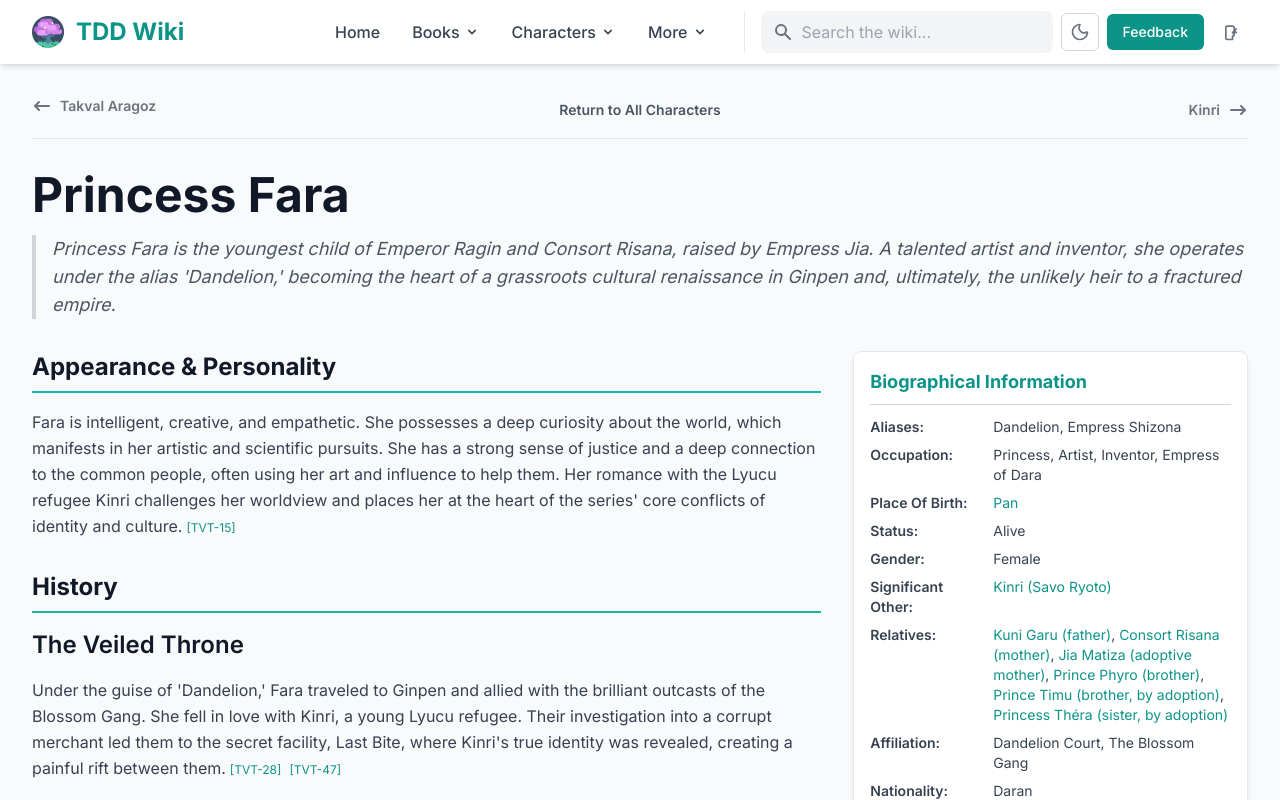
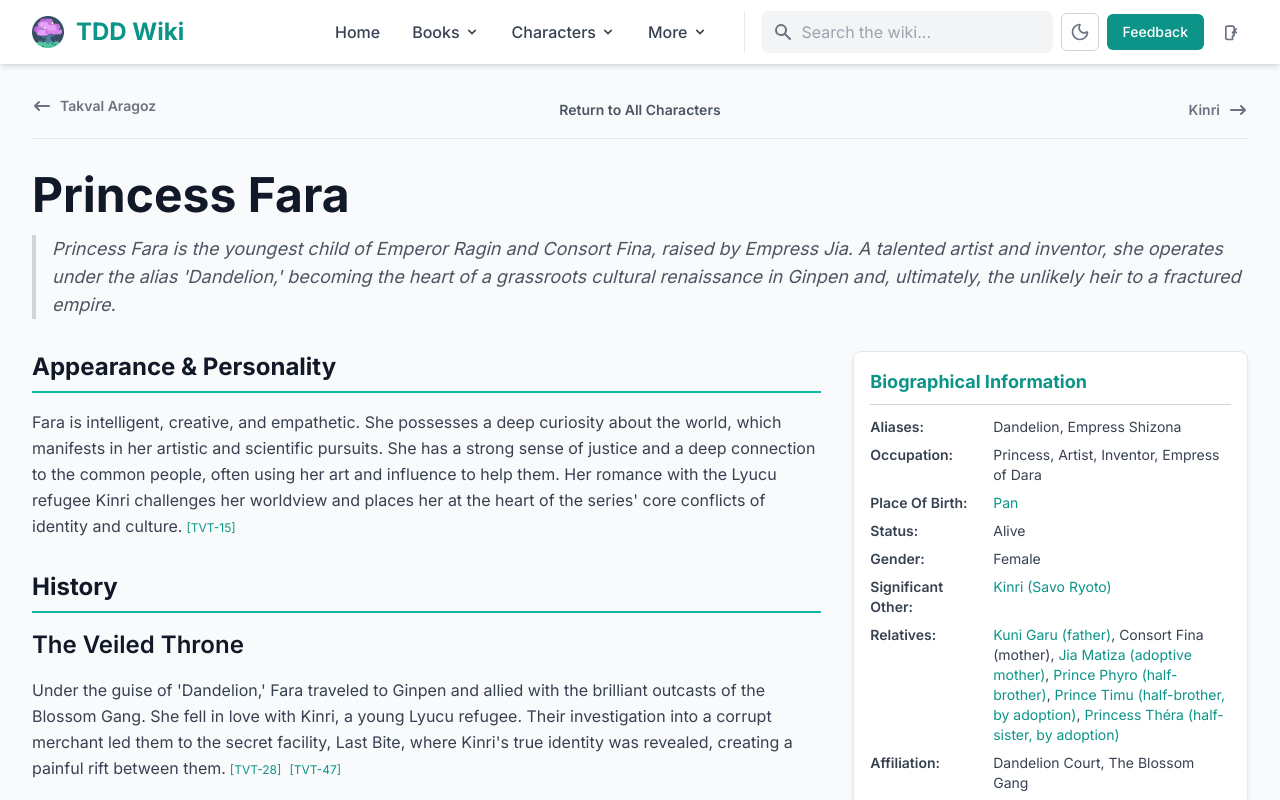
Before and after one commit to arman-101/dandelion-wiki, a Next.js app: page /characters/princess-fara in a window 1280 px wide. Shown: the top 800 px of the page. Built offline with nearby package versions, Linux system fonts and the light colour scheme.

Commit message:
compared and updated pages to wikies for more accuracy

```diff
--- a/app/characters/gin-mazoti/page.tsx
+++ b/app/characters/gin-mazoti/page.tsx
@@ -12,7 +12,7 @@ const characterData: Character = {
     infoBox: {
         aliases: "Marshal Gin, Queen of Rima and Faça, Queen of Géjira",
         occupation: "Dockworker, Quartermaster, Marshal, Queen",
-        placeOfBirth: { text: "Dimushi", link: "/places/dimushi" },
+        placeOfBirth: "Dimushi, Amu",
         status: "Deceased",
         gender: "Female",
         significantOther: [
--- a/app/characters/jia-matiza/page.tsx
+++ b/app/characters/jia-matiza/page.tsx
@@ -10,18 +10,23 @@ const characterData: Character = {
     infoBox: {
         aliases: "Empress Jia, Dowager Empress, Regent",
         occupation: "Herbalist, Scholar, Empress of Dara, Regent",
-        placeOfBirth: { text: "Zudi", link: "/places/zudi" },
+        placeOfBirth: { text: "Faca", link: "/places/faca" },
         status: "Alive",
         gender: "Female",
-        significantOther: { text: "Kuni Garu", link: "/characters/kuni-garu" },
+        significantOther: [
+            { text: "Kuni Garu (husband)", link: "/characters/kuni-garu" },
+            { text: "Otho Krin (lover)", link: "" }
+        ],
         relatives: [
+            { text: "Gilo Matiza (father)", link: "" },
+            { text: "Lu (mother)", link: "" },
             { text: "Prince Timu (son)", link: "/characters/prince-timu" },
             { text: "Princess Théra (daughter)", link: "/characters/princess-thera" },
             { text: "Prince Phyro (son, by adoption)", link: "/characters/prince-phyro" },
             { text: "Princess Fara (daughter, by adoption)", link: "/characters/princess-fara" }
         ],
         affiliation: "House of Garu, Dandelion Court",
-        nationality: { text: "Cocru", link: "/places/cocru" },
+        nationality: { text: "Faca", link: "/places/faca" },
         firstAppeared: { text: "The Grace of Kings", link: "/books/the-grace-of-kings" },
         lastAppeared: { text: "Speaking Bones", link: "/books/speaking-bones" }
     },
--- a/app/characters/kuni-garu/page.tsx
+++ b/app/characters/kuni-garu/page.tsx
@@ -16,6 +16,7 @@ const characterData: Character = {
         significantOther: [
             { text: "Jia Matiza", link: "/characters/jia-matiza" },
             { text: "Consort Risana", link: "/characters/consort-risana" },
+            { text: "Consort Fina", link: "" },
         ],
         relatives: [
             { text: "Féso Garu (father)", link: "" },
--- a/app/characters/mata-zyndu/page.tsx
+++ b/app/characters/mata-zyndu/page.tsx
@@ -19,6 +19,7 @@ const characterData: Character = {
         ],
         relatives: [
             { text: "Dazu Zyndu (grandfather)", link: "" },
+            { text: "Shiru Zyndu (father)", link: "" },
             { text: "Phin Zyndu (uncle)", link: "/characters/phin-zyndu" },
             { text: "Soto Zyndu (aunt)", link: "/characters/soto-zyndu" }
         ],
--- a/app/characters/princess-fara/page.tsx
+++ b/app/characters/princess-fara/page.tsx
@@ -8,7 +8,7 @@ import PrincessFaraClient from './PrincessFaraClient';
 
 const characterData: Character = {
     name: "Princess Fara",
-    introduction: "Princess Fara is the youngest child of Emperor Ragin and Consort Risana, raised by Empress Jia. A talented artist and inventor, she operates under the alias 'Dandelion,' becoming the heart of a grassroots cultural renaissance in Ginpen and, ultimately, the unlikely heir to a fractured empire.",
+    introduction: "Princess Fara is the youngest child of Emperor Ragin and Consort Fina, raised by Empress Jia. A talented artist and inventor, she operates under the alias 'Dandelion,' becoming the heart of a grassroots cultural renaissance in Ginpen and, ultimately, the unlikely heir to a fractured empire.",
     infoBox: {
         aliases: "Dandelion, Empress Shizona",
         occupation: "Princess, Artist, Inventor, Empress of Dara",
@@ -18,11 +18,11 @@ const characterData: Character = {
         significantOther: { text: "Kinri (Savo Ryoto)", link: "/characters/kinri" },
         relatives: [
             { text: "Kuni Garu (father)", link: "/characters/kuni-garu" },
-            { text: "Consort Risana (mother)", link: "/characters/consort-risana" },
+            { text: "Consort Fina (mother)", link: "" },
             { text: "Jia Matiza (adoptive mother)", link: "/characters/jia-matiza" },
-            { text: "Prince Phyro (brother)", link: "/characters/prince-phyro" },
-            { text: "Prince Timu (brother, by adoption)", link: "/characters/prince-timu" },
-            { text: "Princess Théra (sister, by adoption)", link: "/characters/princess-thera" }
+            { text: "Prince Phyro (half-brother)", link: "/characters/prince-phyro" },
+            { text: "Prince Timu (half-brother, by adoption)", link: "/characters/prince-timu" },
+            { text: "Princess Théra (half-sister, by adoption)", link: "/characters/princess-thera" }
         ],
         affiliation: "Dandelion Court, The Blossom Gang",
         nationality: "Daran",
--- a/app/data/wiki-data.ts
+++ b/app/data/wiki-data.ts
@@ -109,7 +109,7 @@ export const ALL_CHARACTERS_DATA = [
     { name: "Pon Naye", description: "A courageous Dara airship commander who makes a heroic sacrifice in the first battle against the Lyucu.", image: "/characters/pon-naye.png", link: "/characters/pon-naye" },
     { name: "Takval Aragoz", description: "A prince of the exiled Agon people who becomes Princess Théra's husband and co-leader of the rebellion in Ukyu-Gondé.", image: "/characters/takval-aragoz.png", link: "/characters/takval-aragoz" },
     // The Veiled Throne
-    { name: "Princess Fara", description: "The artist-princess and youngest child of Kuni and Risana, who becomes the unlikely hope for a new era of peace.", image: "/characters/princess-fara.png", link: "/characters/princess-fara" },
+    { name: "Princess Fara", description: "The artist-princess and youngest child of Kuni and Consort Fina, raised by Empress Jia, who becomes the unlikely hope for a new era of peace.", image: "/characters/princess-fara.png", link: "/characters/princess-fara" },
     { name: "Kinri", description: "A young refugee of mixed Lyucu-Dara heritage who discovers his secret identity as Savo Ryoto and becomes a pivotal inventor.", image: "/characters/kinri.png", link: "/characters/kinri" },
     { name: "Goztan Ryoto", description: "A powerful Lyucu thane and mother of Savo Ryoto who leads the pragmatic accommodationist faction.", image: "/characters/goztan-ryoto.png", link: "/characters/goztan-ryoto" },
     { name: "Volyu Aragoz", description: "The treacherous uncle of Takval Aragoz who repeatedly betrays the Agon rebellion to the Lyucu.", image: "/characters/volyu-aragoz.png", link: "/characters/volyu-aragoz" },
```
